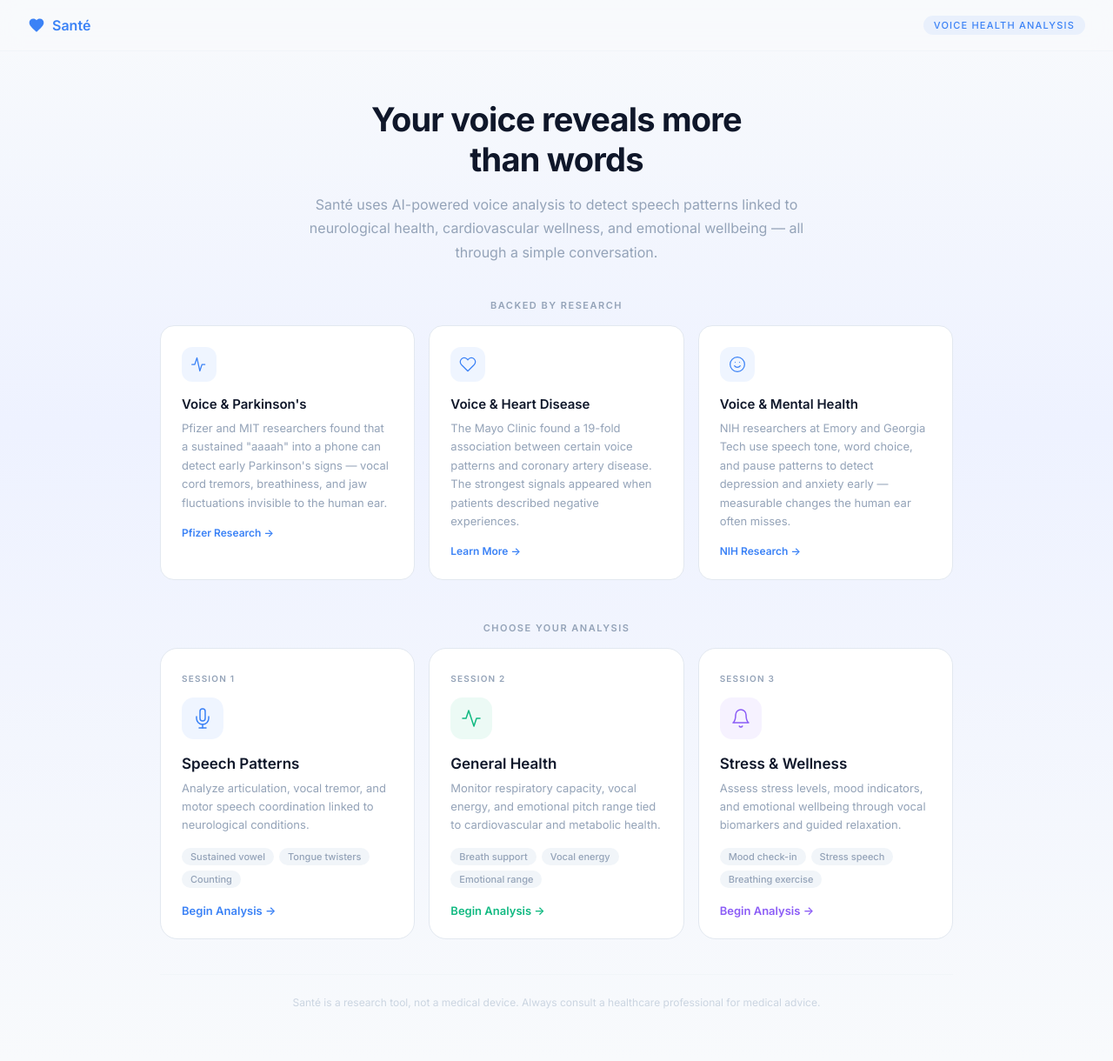
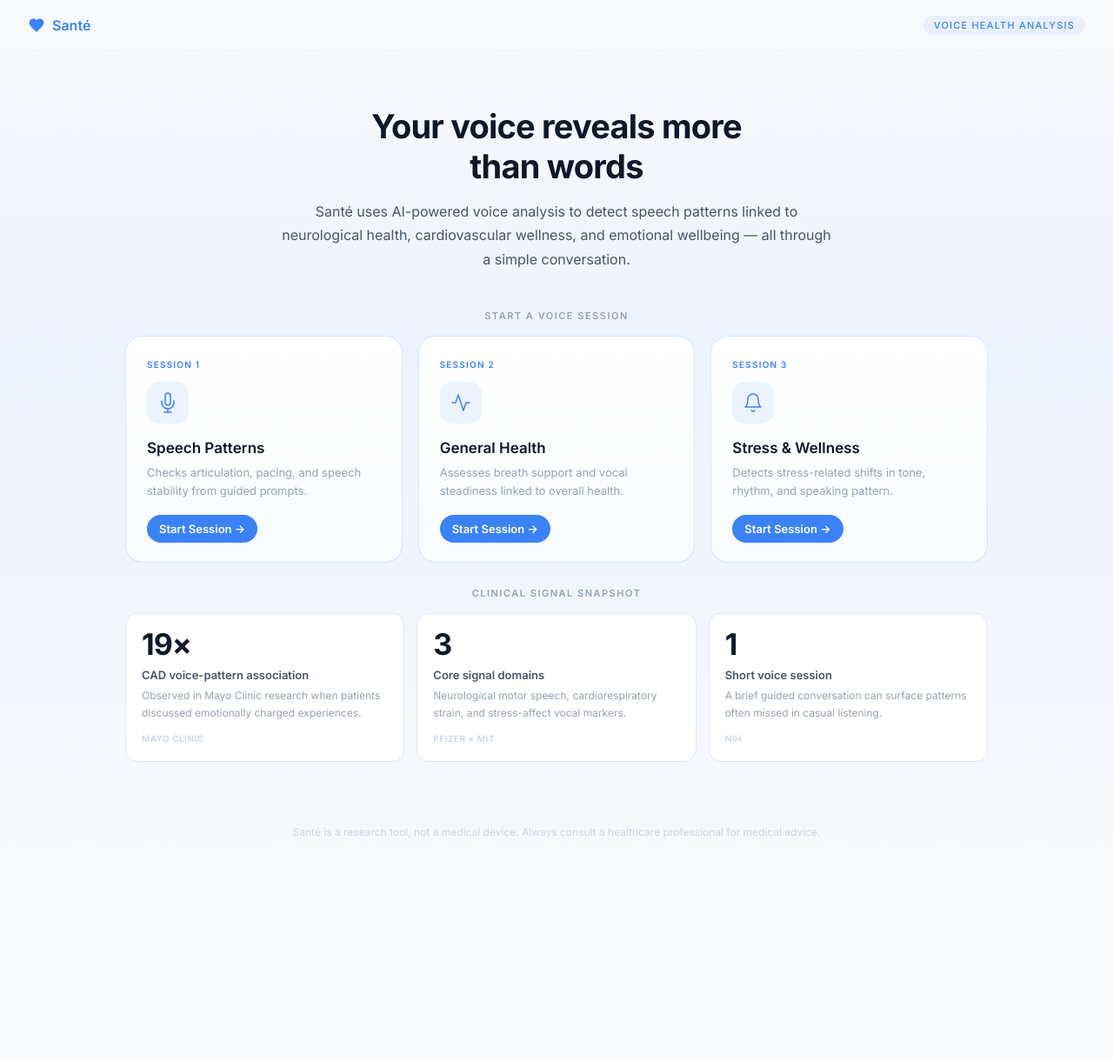
Before and after one commit to AyanJhunjhunwala/sante, a FastAPI app: page / in a window 1280 px wide. Shown: the whole page at 87% size. After the commit the page ends 964 px from the top, so only its background shows below. Run offline with FastAPI, Linux system fonts and the light colour scheme.

Commit message:
dashboard style

```diff
--- a/static/css/style.css
+++ b/static/css/style.css
@@ -93,9 +93,9 @@ body {
    LANDING PAGE
    ========================================================= */
 .landing {
-  max-width: 960px;
+  max-width: 1040px;
   margin: 0 auto;
-  padding: 0 24px 60px;
+  padding: 0 24px 72px;
   transition: opacity 0.4s ease;
 }
 
@@ -104,7 +104,7 @@ body {
 /* --- Hero --- */
 .hero-section {
   text-align: center;
-  padding: 56px 0 40px;
+  padding: 64px 0 44px;
 }
 
 .hero-h1 {
@@ -118,9 +118,9 @@ body {
 
 .hero-sub {
   font-size: 16px;
-  color: var(--text-muted);
+  color: var(--text-secondary);
   line-height: 1.7;
-  max-width: 580px;
+  max-width: 640px;
   margin: 0 auto;
 }
 
@@ -135,107 +135,106 @@ body {
   text-align: center;
 }
 
-/* --- Research cards --- */
+/* --- Research impact block --- */
 .research-section {
   margin-bottom: 48px;
+  padding: 0;
+  border: 0;
+  border-radius: 0;
+  background: transparent;
+  backdrop-filter: none;
 }
 
-.research-grid {
+.impact-grid {
   display: grid;
   grid-template-columns: repeat(3, 1fr);
-  gap: 16px;
+  gap: 14px;
+  margin-bottom: 16px;
 }
 
-.research-card {
+.impact-card {
   background: var(--bg-white);
   border: 1px solid var(--border);
-  border-radius: 16px;
-  padding: 24px;
-  transition: all 0.3s ease;
+  border-radius: 14px;
+  padding: 18px;
+  text-decoration: none;
+  display: block;
+  transition: border-color 0.2s ease, box-shadow 0.2s ease;
 }
 
-.research-card:hover {
-  border-color: rgba(59, 130, 246, 0.2);
-  box-shadow: var(--shadow-md);
-  transform: translateY(-2px);
+.impact-card:hover {
+  border-color: rgba(59, 130, 246, 0.28);
+  box-shadow: var(--shadow-sm);
 }
 
-.rc-icon {
-  width: 40px;
-  height: 40px;
-  border-radius: 12px;
-  background: var(--blue-soft);
-  display: flex;
-  align-items: center;
-  justify-content: center;
-  margin-bottom: 16px;
-  color: var(--blue);
+.impact-number {
+  font-size: 34px;
+  line-height: 1;
+  font-weight: 700;
+  letter-spacing: -1px;
+  color: var(--text);
+  margin-bottom: 10px;
 }
 
-.rc-icon svg { width: 20px; height: 20px; }
+.impact-title {
+  font-size: 13px;
+  font-weight: 600;
+  color: var(--text-secondary);
+  margin-bottom: 6px;
+}
 
-.rc-title {
-  font-size: 15px;
-  font-weight: 600;
-  color: var(--text);
+.impact-body {
+  font-size: 12px;
+  color: var(--text-muted);
+  line-height: 1.6;
   margin-bottom: 8px;
 }
 
-.rc-body {
-  font-size: 13px;
-  color: var(--text-muted);
-  line-height: 1.65;
-  margin-bottom: 12px;
+.impact-source {
+  font-size: 10px;
+  font-weight: 600;
+  color: var(--text-dim);
+  text-transform: uppercase;
+  letter-spacing: 0.5px;
 }
-
-.rc-link {
-  font-size: 12px;
-  font-weight: 600;
-  color: var(--blue);
-  text-decoration: none;
-}
-.rc-link:hover { text-decoration: underline; }
 
 /* --- Segment cards --- */
 .segments-section {
-  margin-bottom: 40px;
+  margin-bottom: 28px;
 }
 
 .segments-grid {
   display: grid;
   grid-template-columns: repeat(3, 1fr);
-  gap: 16px;
+  gap: 18px;
 }
 
 .segment-card {
-  background: var(--bg-white);
-  border: 1.5px solid var(--border);
+  background: linear-gradient(180deg, #ffffff 0%, #f8fbff 100%);
+  border: 1.5px solid rgba(59, 130, 246, 0.18);
   border-radius: 20px;
-  padding: 28px 24px 24px;
+  padding: 26px 24px 22px;
   text-align: left;
   cursor: pointer;
-  transition: all 0.3s ease;
+  transition: transform 0.25s ease, box-shadow 0.25s ease, border-color 0.25s ease;
   display: flex;
   flex-direction: column;
   font-family: inherit;
 }
 
 .segment-card:hover {
-  transform: translateY(-3px);
-  box-shadow: var(--shadow-lg);
+  transform: translateY(-4px);
+  border-color: rgba(59, 130, 246, 0.42);
+  box-shadow: 0 12px 32px rgba(59, 130, 246, 0.16);
 }
-
-.segment-card[data-segment="speech"]:hover { border-color: var(--blue); }
-.segment-card[data-segment="health"]:hover { border-color: var(--emerald); }
-.segment-card[data-segment="stress"]:hover { border-color: var(--violet); }
 
 .sc-badge {
   font-size: 10px;
   font-weight: 600;
   text-transform: uppercase;
   letter-spacing: 1.2px;
-  color: var(--text-muted);
-  margin-bottom: 16px;
+  color: var(--blue);
+  margin-bottom: 14px;
 }
 
 .sc-icon {
@@ -250,9 +249,9 @@ body {
 
 .sc-icon svg { width: 24px; height: 24px; }
 
-.sc-icon-speech { background: var(--blue-soft); color: var(--blue); }
-.sc-icon-health { background: var(--emerald-soft); color: var(--emerald); }
-.sc-icon-stress { background: var(--violet-soft); color: var(--violet); }
+.sc-icon-speech,
+.sc-icon-health,
+.sc-icon-stress { background: var(--blue-soft); color: var(--blue); }
 
 .sc-title {
   font-size: 17px;
@@ -265,35 +264,25 @@ body {
   font-size: 13px;
   color: var(--text-muted);
   line-height: 1.6;
-  margin-bottom: 16px;
+  margin-bottom: 18px;
   flex: 1;
-}
-
-.sc-tasks {
-  display: flex;
-  flex-wrap: wrap;
-  gap: 6px;
-  margin-bottom: 18px;
-}
-
-.sc-task {
-  font-size: 11px;
-  font-weight: 500;
-  color: var(--text-muted);
-  background: var(--border-light);
-  padding: 3px 10px;
-  border-radius: 20px;
 }
 
 .sc-cta {
   font-size: 13px;
   font-weight: 600;
-  color: var(--blue);
-  transition: color 0.2s;
+  color: #ffffff;
+  background: var(--blue);
+  border-radius: 999px;
+  padding: 8px 14px;
+  width: fit-content;
+  transition: background 0.2s ease, transform 0.2s ease;
 }
 
-.segment-card[data-segment="health"] .sc-cta { color: var(--emerald); }
-.segment-card[data-segment="stress"] .sc-cta { color: var(--violet); }
+.segment-card:hover .sc-cta {
+  background: var(--blue-dark);
+  transform: translateX(2px);
+}
 
 /* --- Landing footer --- */
 .landing-footer {
@@ -541,7 +530,7 @@ body {
 
 /* === RESPONSIVE === */
 @media (max-width: 768px) {
-  .research-grid, .segments-grid {
+  .impact-grid, .segments-grid {
     grid-template-columns: 1fr;
     gap: 14px;
   }
@@ -551,6 +540,7 @@ body {
   .hero-section { padding: 36px 0 28px; }
 
   .landing { padding: 0 16px 40px; }
+  .research-section { padding: 18px; }
 }
 
 @media (max-width: 480px) {
--- a/templates/index.html
+++ b/templates/index.html
@@ -36,44 +36,9 @@
       <p class="hero-sub">Santé uses AI-powered voice analysis to detect speech patterns linked to neurological health, cardiovascular wellness, and emotional wellbeing — all through a simple conversation.</p>
     </section>
 
-    <!-- Research highlight cards -->
-    <section class="research-section">
-      <div class="section-label">Backed by Research</div>
-      <div class="research-grid">
-
-        <div class="research-card">
-          <div class="rc-icon">
-            <svg viewBox="0 0 24 24" fill="none" stroke="currentColor" stroke-width="1.5" stroke-linecap="round" stroke-linejoin="round"><path d="M2 12h4l3-9 4 18 3-9h4"/></svg>
-          </div>
-          <h3 class="rc-title">Voice & Parkinson's</h3>
-          <p class="rc-body">Pfizer and MIT researchers found that a sustained "aaaah" into a phone can detect early Parkinson's signs — vocal cord tremors, breathiness, and jaw fluctuations invisible to the human ear.</p>
-          <a class="rc-link" href="https://www.pfizer.com/news/articles/diagnosing_disease_by_voice" target="_blank" rel="noopener">Pfizer Research &rarr;</a>
-        </div>
-
-        <div class="research-card">
-          <div class="rc-icon">
-            <svg viewBox="0 0 24 24" fill="none" stroke="currentColor" stroke-width="1.5" stroke-linecap="round" stroke-linejoin="round"><path d="M20.84 4.61a5.5 5.5 0 0 0-7.78 0L12 5.67l-1.06-1.06a5.5 5.5 0 1 0-7.78 7.78l1.06 1.06L12 21.23l7.78-7.78 1.06-1.06a5.5 5.5 0 0 0 0-7.78z"/></svg>
-          </div>
-          <h3 class="rc-title">Voice & Heart Disease</h3>
-          <p class="rc-body">The Mayo Clinic found a 19-fold association between certain voice patterns and coronary artery disease. The strongest signals appeared when patients described negative experiences.</p>
-          <a class="rc-link" href="https://www.pfizer.com/news/articles/diagnosing_disease_by_voice" target="_blank" rel="noopener">Learn More &rarr;</a>
-        </div>
-
-        <div class="research-card">
-          <div class="rc-icon">
-            <svg viewBox="0 0 24 24" fill="none" stroke="currentColor" stroke-width="1.5" stroke-linecap="round" stroke-linejoin="round"><circle cx="12" cy="12" r="10"/><path d="M8 14s1.5 2 4 2 4-2 4-2"/><line x1="9" y1="9" x2="9.01" y2="9"/><line x1="15" y1="9" x2="15.01" y2="9"/></svg>
-          </div>
-          <h3 class="rc-title">Voice & Mental Health</h3>
-          <p class="rc-body">NIH researchers at Emory and Georgia Tech use speech tone, word choice, and pause patterns to detect depression and anxiety early — measurable changes the human ear often misses.</p>
-          <a class="rc-link" href="https://newsinhealth.nih.gov/2024/08/sound-check" target="_blank" rel="noopener">NIH Research &rarr;</a>
-        </div>
-
-      </div>
-    </section>
-
     <!-- Three analysis segments -->
     <section class="segments-section">
-      <div class="section-label">Choose Your Analysis</div>
+      <div class="section-label">Start a Voice Session</div>
       <div class="segments-grid">
 
         <button class="segment-card" data-segment="speech">
@@ -87,13 +52,8 @@
             </svg>
           </div>
           <h3 class="sc-title">Speech Patterns</h3>
-          <p class="sc-desc">Analyze articulation, vocal tremor, and motor speech coordination linked to neurological conditions.</p>
-          <div class="sc-tasks">
-            <span class="sc-task">Sustained vowel</span>
-            <span class="sc-task">Tongue twisters</span>
-            <span class="sc-task">Counting</span>
-          </div>
-          <div class="sc-cta">Begin Analysis &rarr;</div>
+          <p class="sc-desc">Checks articulation, pacing, and speech stability from guided prompts.</p>
+          <div class="sc-cta">Start Session &rarr;</div>
         </button>
 
         <button class="segment-card" data-segment="health">
@@ -104,13 +64,8 @@
             </svg>
           </div>
           <h3 class="sc-title">General Health</h3>
-          <p class="sc-desc">Monitor respiratory capacity, vocal energy, and emotional pitch range tied to cardiovascular and metabolic health.</p>
-          <div class="sc-tasks">
-            <span class="sc-task">Breath support</span>
-            <span class="sc-task">Vocal energy</span>
-            <span class="sc-task">Emotional range</span>
-          </div>
-          <div class="sc-cta">Begin Analysis &rarr;</div>
+          <p class="sc-desc">Assesses breath support and vocal steadiness linked to overall health.</p>
+          <div class="sc-cta">Start Session &rarr;</div>
         </button>
 
         <button class="segment-card" data-segment="stress">
@@ -122,15 +77,38 @@
             </svg>
           </div>
           <h3 class="sc-title">Stress & Wellness</h3>
-          <p class="sc-desc">Assess stress levels, mood indicators, and emotional wellbeing through vocal biomarkers and guided relaxation.</p>
-          <div class="sc-tasks">
-            <span class="sc-task">Mood check-in</span>
-            <span class="sc-task">Stress speech</span>
-            <span class="sc-task">Breathing exercise</span>
-          </div>
-          <div class="sc-cta">Begin Analysis &rarr;</div>
+          <p class="sc-desc">Detects stress-related shifts in tone, rhythm, and speaking pattern.</p>
+          <div class="sc-cta">Start Session &rarr;</div>
         </button>
 
+      </div>
+    </section>
+
+    <!-- Research impact (understated) -->
+    <section class="research-section">
+      <div class="section-label">Clinical Signal Snapshot</div>
+
+      <div class="impact-grid">
+        <a class="impact-card" href="https://www.pfizer.com/news/articles/diagnosing_disease_by_voice" target="_blank" rel="noopener">
+          <div class="impact-number">19×</div>
+          <div class="impact-title">CAD voice-pattern association</div>
+          <p class="impact-body">Observed in Mayo Clinic research when patients discussed emotionally charged experiences.</p>
+          <span class="impact-source">Mayo Clinic</span>
+        </a>
+
+        <a class="impact-card" href="https://www.pfizer.com/news/articles/diagnosing_disease_by_voice" target="_blank" rel="noopener">
+          <div class="impact-number">3</div>
+          <div class="impact-title">Core signal domains</div>
+          <p class="impact-body">Neurological motor speech, cardiorespiratory strain, and stress-affect vocal markers.</p>
+          <span class="impact-source">Pfizer × MIT</span>
+        </a>
+
+        <a class="impact-card" href="https://newsinhealth.nih.gov/2024/08/sound-check" target="_blank" rel="noopener">
+          <div class="impact-number">1</div>
+          <div class="impact-title">Short voice session</div>
+          <p class="impact-body">A brief guided conversation can surface patterns often missed in casual listening.</p>
+          <span class="impact-source">NIH</span>
+        </a>
       </div>
     </section>
 
```
